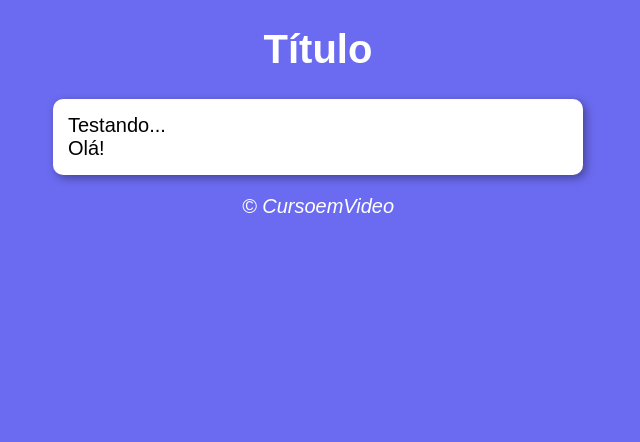
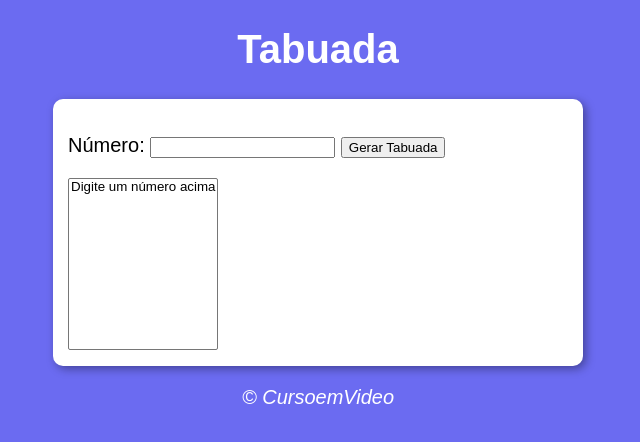
Before and after one commit to cleverton615/javascript, a plain HTML site: page aula14ex/ex017/modelo.html in a window 1280 px wide. Shown: the whole page, without its empty margins (322-962 px from the left). Drawn offline with Linux system fonts and the light colour scheme.

Commit message:
aula14 ex17

```diff
--- a/aula14ex/ex017/modelo.html
+++ b/aula14ex/ex017/modelo.html
@@ -3,19 +3,23 @@
 <head>
     <meta charset="UTF-8">
     <meta name="viewport" content="width=device-width, initial-scale=1.0">
-    <title>Modelo de Exercício</title>
+    <title>Tabuada</title>
     <link rel="stylesheet" href="estilo.css">
 </head>
 <body>
     <header>
-        <h1>Título</h1>
+        <h1>Tabuada</h1>
     </header>
     <section>
         <div>
-            Testando...
+            <p>Número: <input type="number" name="num" id="txtn">
+            <input type="button" value="Gerar Tabuada" onclick="tabuada()"></p>
+
         </div>
         <div>
-            Olá!
+            <select name="Tabuada" id="seltab" size="10">
+                <option>Digite um número acima</option>
+            </select>
         </div>
     </section>
     <footer>
--- a/aula14ex/ex017/script.js
+++ b/aula14ex/ex017/script.js
@@ -1 +1,19 @@
-alert('Olá!')
+function tabuada() {
+    let num = document.getElementById('txtn')
+    let tab = document.getElementById('seltab')
+    if (num.value.length == 0) {
+        window.alert('Por favor, digite um número!')
+    } else {
+        let n = Number(num.value)
+        let c = 1
+        tab.innerHTML = ''
+        while (c <= 10) {
+            let item = document.createElement('option')
+            item.text = `${n} x ${c} = ${n*c}`
+            item.value = `tab${c}`
+            tab.appendChild(item)
+            c++
+        }
+
+    }
+}
```
